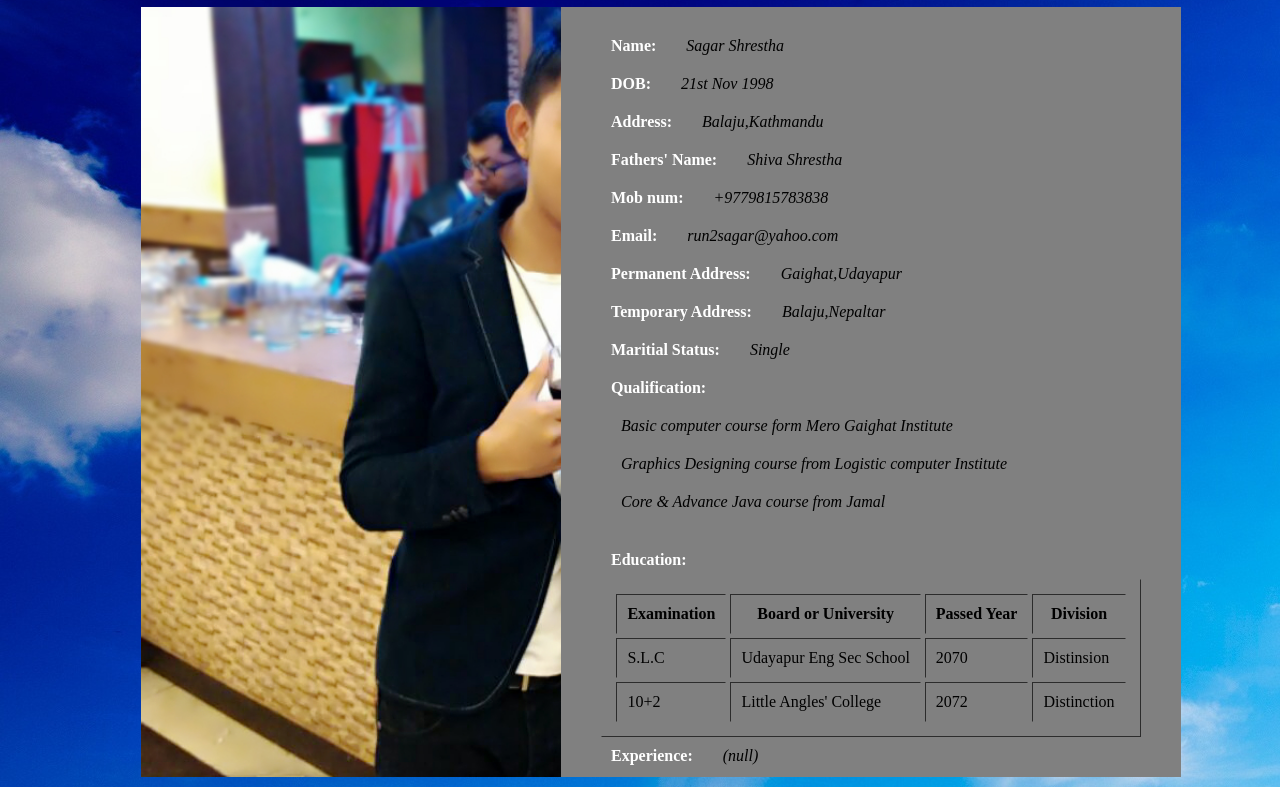
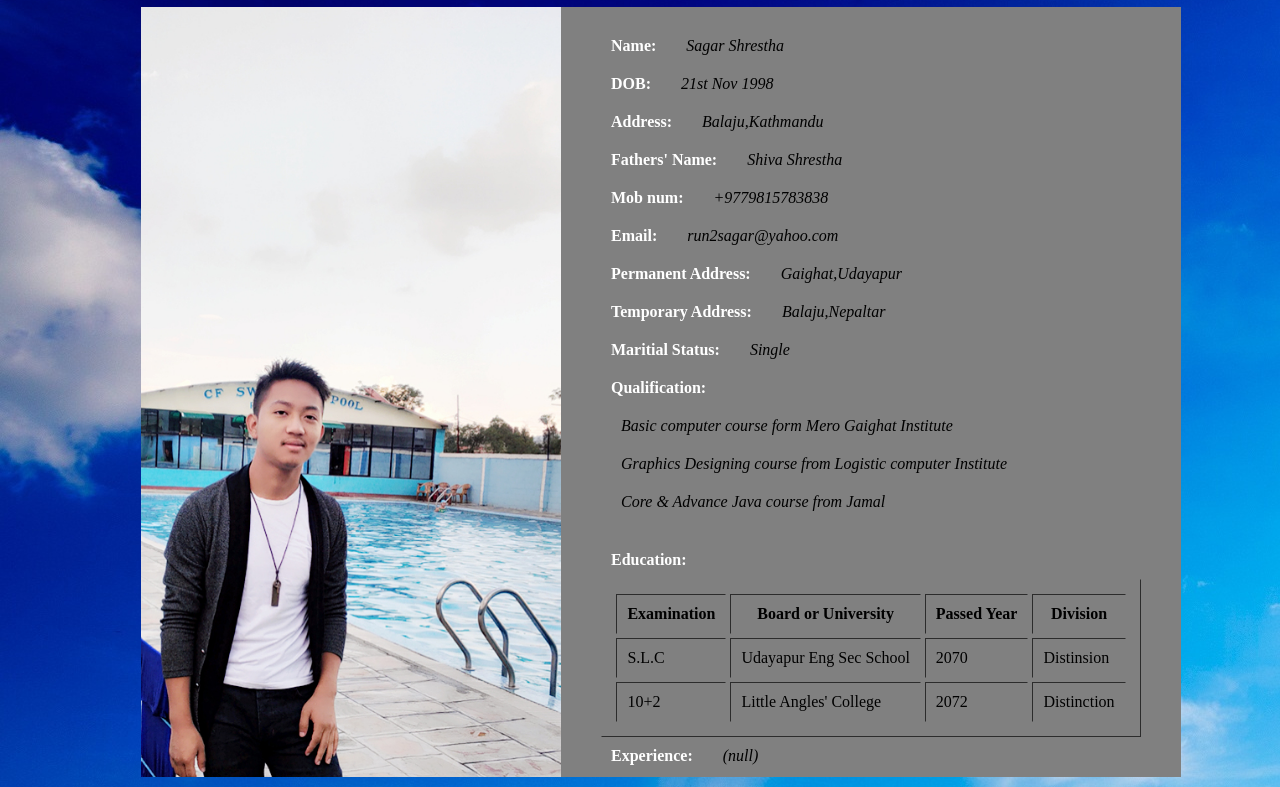
Before and after one commit to sunitakunwar/run2sagar.github.io, a plain HTML site: page index.html in a window 1280 px wide. Shown: the part 143-930 px from the top of the page. Drawn offline with Linux system fonts and the light colour scheme.

Commit message:
Update sagar.css

```diff
--- a/sagar.css
+++ b/sagar.css
@@ -18,7 +18,7 @@ padding: 10px;
 	height: 750px;
 	width:400px;
 	float: left;
-	background-image: url(B.jpg);
+	background-image: url(P.jpg);
 	background-size: cover;
 	background-repeat: no-repeat;
 	margin-left:101px;
```
